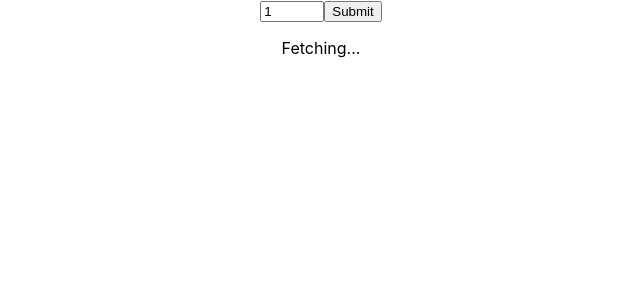
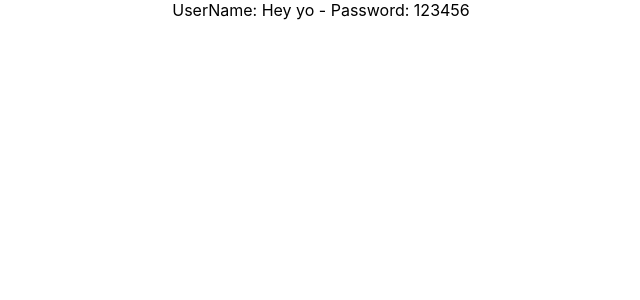
Before and after one commit to BenjaminJaume/Hooks-tutorial, a React (Create React App) app: page / in a window 1280 px wide. Shown: the top 300 px of the page, without its empty margins (319-959 px from the left). Built offline with nearby package versions, Linux system fonts and the light colour scheme.

Commit message:
Adding useContext hook

```diff
--- a/src/App.js
+++ b/src/App.js
@@ -1,5 +1,7 @@
-import './App.css';
-import DataFetching from './components/DataFetching';
+import React from "react";
+import "./App.css";
+import ComponentA from "./components/ComponentA";
+// import DataFetching from "./components/DataFetching";
 // import ClassCounter from './components/ClassCounter';
 // import HookCounter from './components/HookCounter';
 // import HookCounter2 from './components/HookCounter2';
@@ -8,7 +10,10 @@ import DataFetching from './components/DataFetching';
 // import HookCounterOne from './components/HookCounterOne';
 // import HookMouse from './components/HookMouse';
 // import MouseContainer from './components/MouseContainer';
-import HookTimer from './components/HookTimer';
+// import HookTimer from "./components/HookTimer";
+
+export const UserContext = React.createContext();
+export const PasswordContext = React.createContext();
 
 function App() {
   return (
@@ -31,7 +36,13 @@ function App() {
 
       {/* <HookTimer /> */}
 
-      <DataFetching />
+      {/* <DataFetching /> */}
+
+      <UserContext.Provider value={"Hey yo"}>
+        <PasswordContext.Provider value={"123456"}>
+          <ComponentA />
+        </PasswordContext.Provider>
+      </UserContext.Provider>
     </div>
   );
 }
--- /dev/null
+++ b/src/components/ComponentA.js
@@ -0,0 +1,12 @@
+import React, { useContext } from "react";
+import ComponentB from "./ComponentB";
+
+function ComponentA() {
+  return (
+    <div>
+      <ComponentB />
+    </div>
+  );
+}
+
+export default ComponentA;
--- /dev/null
+++ b/src/components/ComponentB.js
@@ -0,0 +1,15 @@
+import React, { useContext } from "react";
+import { UserContext, PasswordContext } from "../App";
+
+function ComponentB() {
+  const userName = useContext(UserContext);
+  const password = useContext(PasswordContext);
+
+  return (
+    <div>
+      UserName: {userName} - Password: {password}
+    </div>
+  );
+}
+
+export default ComponentB;
--- a/src/components/DataFetching.js
+++ b/src/components/DataFetching.js
@@ -2,14 +2,19 @@ import axios from "axios";
 import React, { useEffect, useState } from "react";
 
 function DataFetching() {
-  const [post, setPost] = useState([]);
+  const [post, setPost] = useState({});
   const [isFetching, setIsFetching] = useState(true);
   const [id, setId] = useState(1);
-  const [isClicked, setIsClicked] = useState(false);
+  const [idFromButtonClick, setIdFromButtonClick] = useState(1);
 
-  const handleSubmit = () => {
+  const handleClick = () => {
+    setIdFromButtonClick(id);
+  };
+
+  useEffect(() => {
+    setIsFetching(true);
     axios
-      .get(`https://jsonplaceholder.typicode.com/posts/${id}`)
+      .get(`https://jsonplaceholder.typicode.com/posts/${idFromButtonClick}`)
       .then((res) => {
         setIsFetching(false);
         setPost(res.data);
@@ -18,7 +23,7 @@ function DataFetching() {
         setIsFetching(false);
         console.log(error);
       });
-  };
+  }, [idFromButtonClick]);
 
   return (
     <div>
@@ -27,14 +32,22 @@ function DataFetching() {
         name="id"
         max="100"
         min="1"
-        defaultValue={id}
+        value={id}
         onChange={(e) => {
           setId(e.target.value);
         }}
       />
-      <button onClick={handleSubmit}>Submit</button>
+      <button type="button" onClick={handleClick}>
+        Submit
+      </button>
 
-      {isFetching ? <p>Fetching...</p> : <div>{post.title}</div>}
+      {isFetching ? (
+        <p>Fetching...</p>
+      ) : (
+        <div>
+          {post.id}: {post.title}
+        </div>
+      )}
     </div>
   );
 }
```
